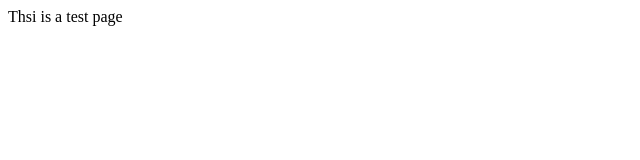
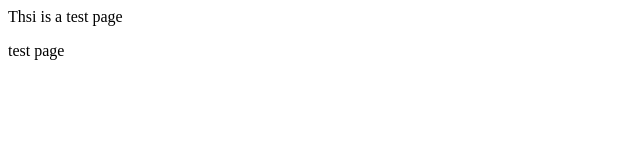
Before and after one commit to inagaki-jun/inagaki-jun.github.io, a plain HTML site: page index.html in a window 1280 px wide. Shown: the full height of the page, 0-640 px from the left. Drawn offline with Linux system fonts and the light colour scheme.

Commit message:
こんばんは

```diff
--- a/index.html
+++ b/index.html
@@ -1 +1,2 @@
 <p>Thsi is a test page</p>
+<a>test page</a>
```
